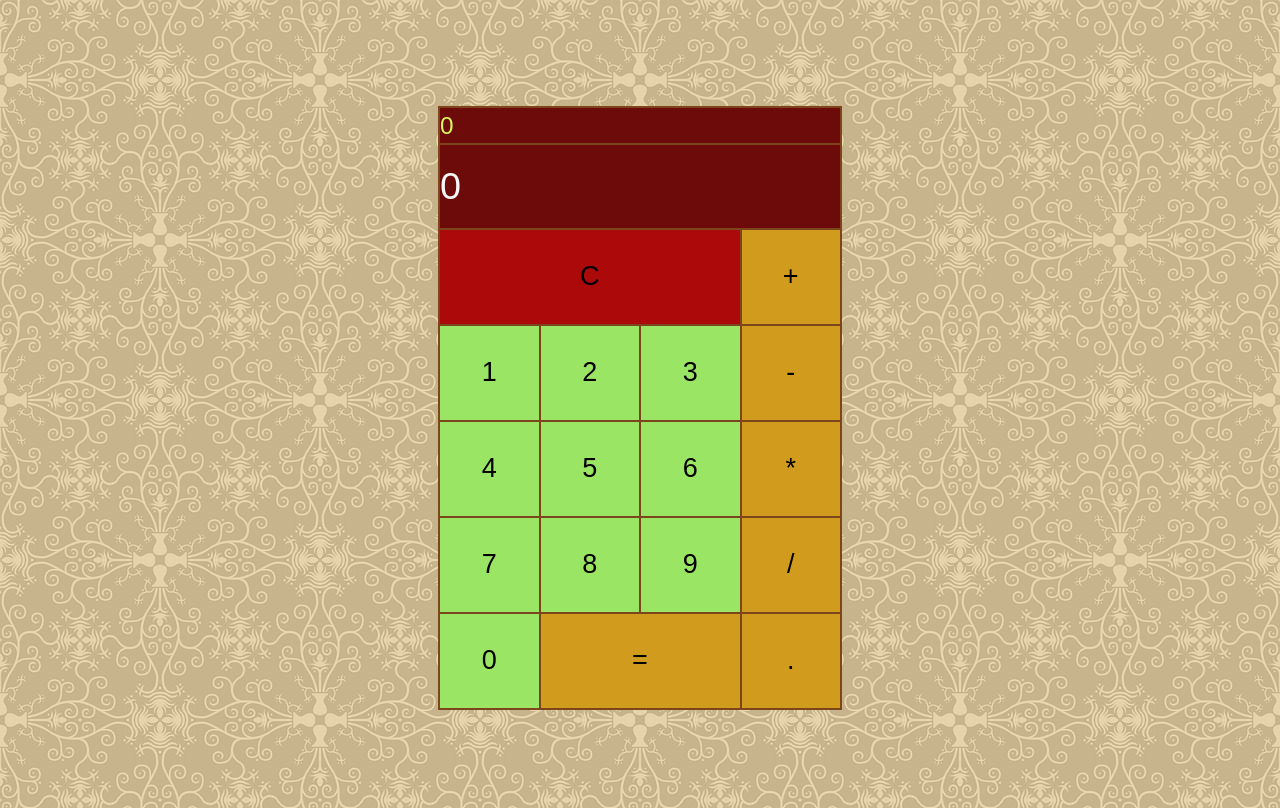
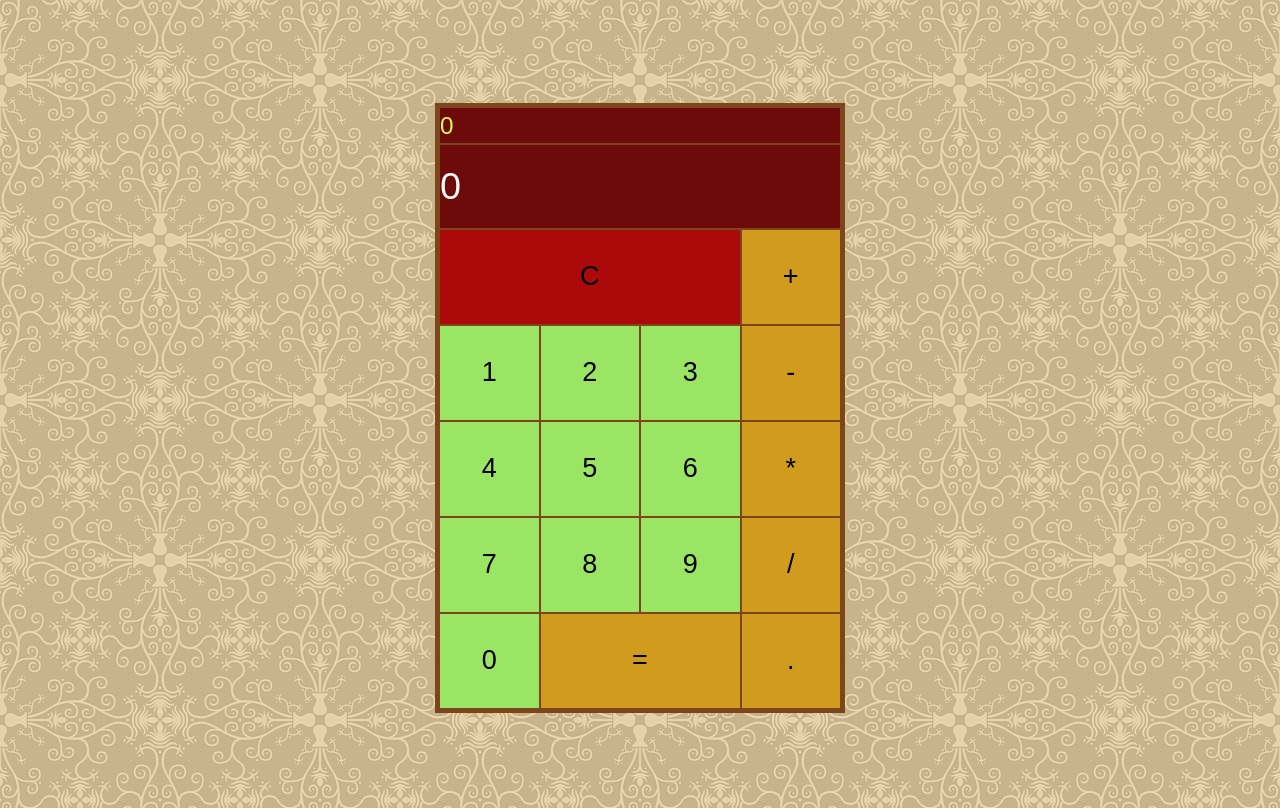
Before and after one commit to rhvdbergh/fcc-fel-calculator, a React (Vite) app: page / in a window 1280 px wide. Built offline with nearby package versions, Linux system fonts and the light colour scheme; a web font is replaced by a local one.

Commit message:
larger border

```diff
--- a/src/style/style.css
+++ b/src/style/style.css
@@ -44,7 +44,7 @@ body {
   height: 600px;
   background-color: var(--background-color);
   text-align: center;
-  border: 2px solid var(--background-color);
+  border: 5px solid var(--background-color);
 
   position: absolute;
   top: 50%;
```
